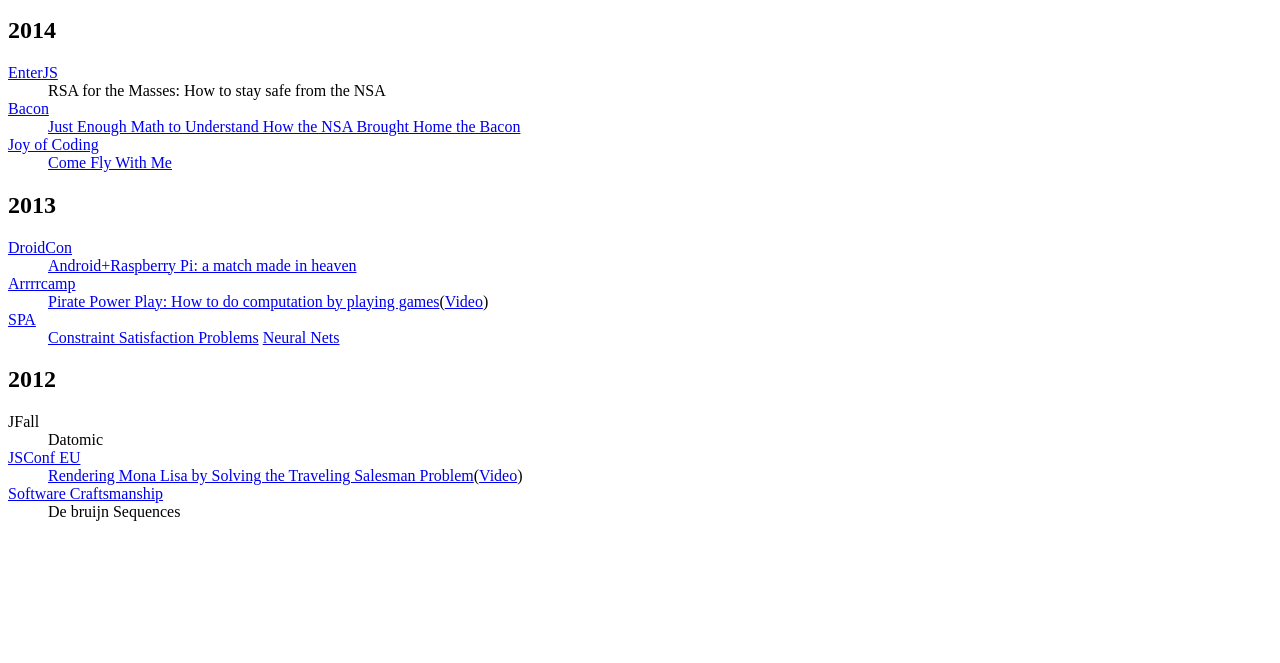
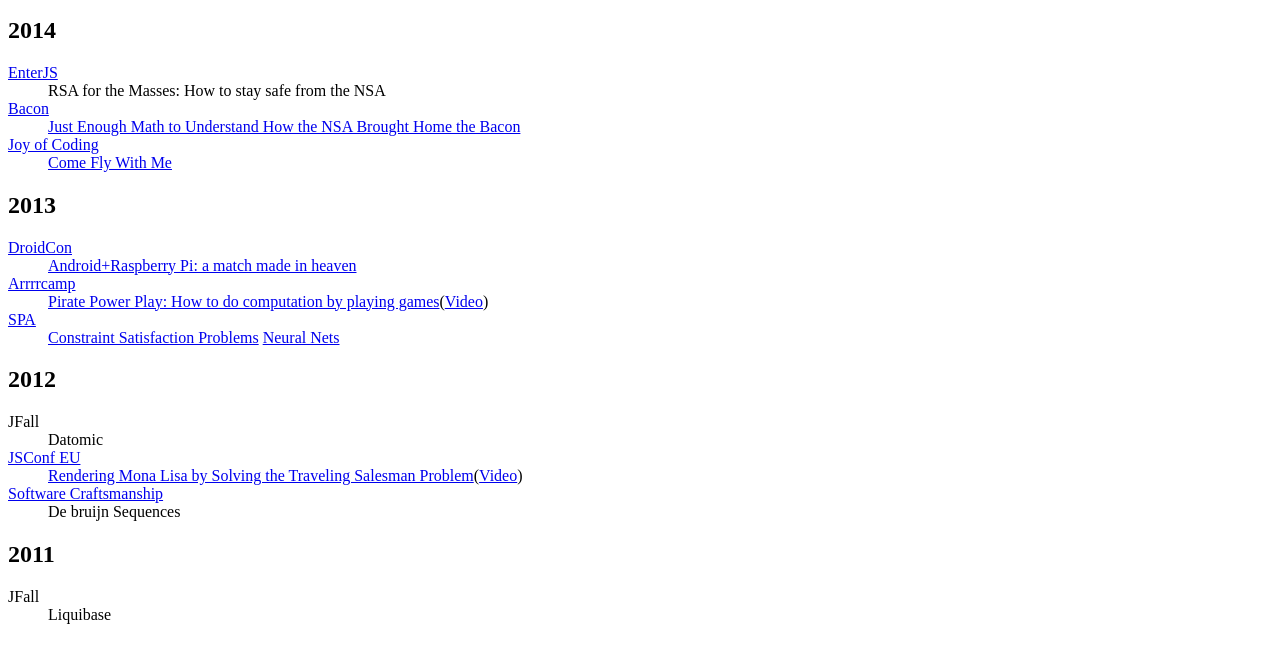
Before and after one commit to dvberkelnl/default, a plain HTML site: page talks/index.html in a window 1280 px wide. Shown: the part 137-800 px from the top of the page. Drawn offline with Linux system fonts and the light colour scheme.

Commit message:
enter 2011 talks

```diff
--- a/talks/index.html
+++ b/talks/index.html
@@ -47,5 +47,10 @@
             <dt><a href="http://www.codemanship.co.uk/softwarecraftsmanship/">Software Craftsmanship</a></dt>
             <dd>De bruijn Sequences</dd>
         <dl>
+        <h2>2011</h2>
+        <dl>
+            <dt>JFall</dt>
+            <dd>Liquibase</dd>
+        <dl>
     </body>
 </html>
```
